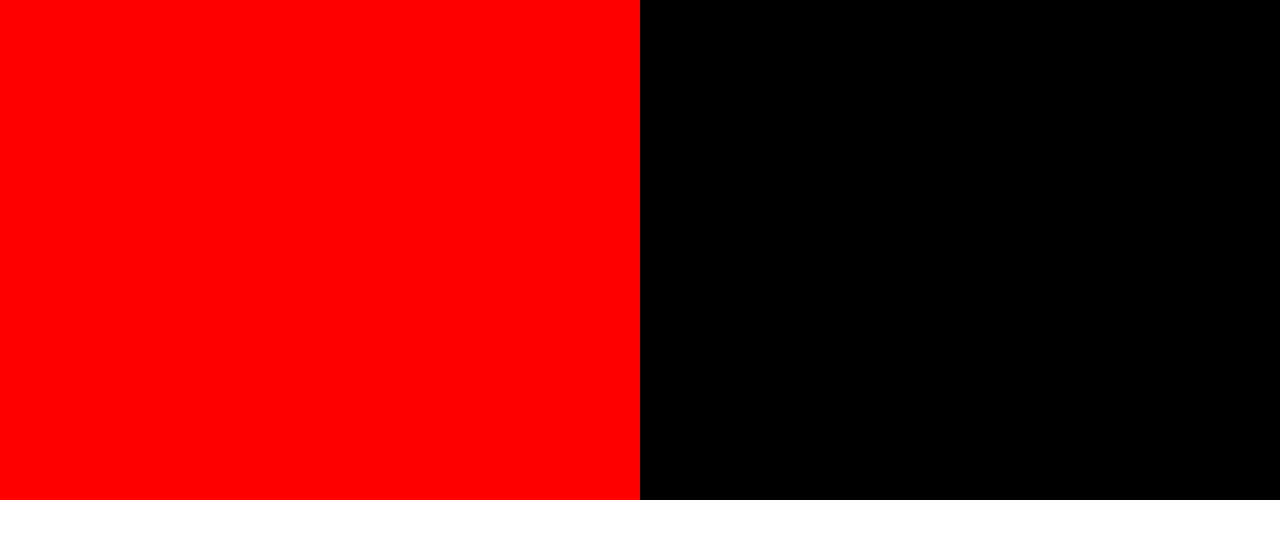
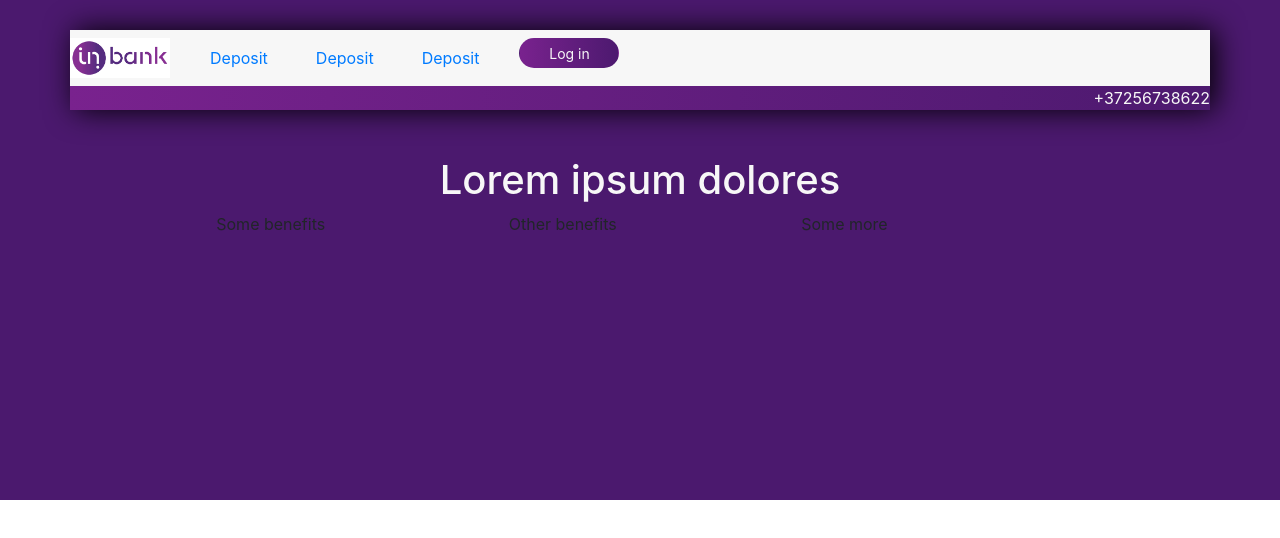
Before and after one commit to yevhen-tyshchenko/Inbank-frontend-task, a plain HTML site: page index.html in a window 1280 px wide. Drawn offline with nearby package versions, Linux system fonts and the light colour scheme.

Commit message:
Mobile version initial style

```diff
--- a/index.html
+++ b/index.html
@@ -8,15 +8,62 @@
     <title></title>
   </head>
   <body>
-    <div class="container-fluid">
-      <div class="row">
-        <div class="col-sm red">
+    <div class="container-fluid full-width">
+      <div class="container wrapper">
+        <div class="row top">
+          <div class="col-2 top-lang">
+          </div>
+          <div class="col-7">
+          </div>
+          <div class="col-3 top-links">
+          </div>
         </div>
-        <div class="col-sm black">
+        <div id="top-shadow-container">
+          <nav class="navbar navbar-expand-md">
+            <a class="navbar-brand" href="#">
+              <img src="./images/inbank-logo.png" id="top-logo" alt="">
+            </a>
+            <button class="navbar-toggler navbar-toggler-right" type="button" data-toggle="collapse" data-target="#navbar-content" aria-controls="navbar-content" aria-expanded="false" aria-label="Toggle navigation">
+              <span class="navbar-toggler-icon"></span>
+            </button>
+            <div class="collapse navbar-collapse" id="navbar-content">
+              <ul class="navbar-nav">
+                <li class="nav-item">
+                  <a class="nav-link" href="#">Deposit <span class="sr-only">(current)</span></a>
+                </li>
+                <li class="nav-item">
+                  <a class="nav-link" href="#">Deposit</a>
+                </li>
+                <li class="nav-item">
+                  <a class="nav-link" href="#">Deposit</a>
+                </li>
+                <li class="nav-item">
+                  <button type="button" class="btn rounded-button" id="purple-button">Log in</button>
+                </li>
+              </ul>
+
+            </div>
+          </nav>
+          <div class="top-phone-container">
+            <p>+37256738622</p>
+          </div>
+        </div>
+        <h1 id="centered-heading">Lorem ipsum dolores</h1>
+        <div class="row justify-content-center">
+          <div class="col-3 benefits">
+            Some benefits
+          </div>
+          <div class="col-3 benefits">
+            Other benefits
+          </div>
+          <div class="col-3 benefits">
+            Some more
+          </div>
         </div>
       </div>
     </div>
-
     <script src="https://code.jquery.com/jquery-3.3.1.slim.min.js" integrity="sha384-q8i/X+965DzO0rT7abK41JStQIAqVgRVzpbzo5smXKp4YfRvH+8abtTE1Pi6jizo" crossorigin="anonymous"></script>
+    <script src="https://cdnjs.cloudflare.com/ajax/libs/popper.js/1.11.0/umd/popper.min.js" integrity="sha384-b/U6ypiBEHpOf/4+1nzFpr53nxSS+GLCkfwBdFNTxtclqqenISfwAzpKaMNFNmj4" crossorigin="anonymous"></script>
+    <script src="https://maxcdn.bootstrapcdn.com/bootstrap/4.0.0-beta/js/bootstrap.min.js" integrity="sha384-h0AbiXch4ZDo7tp9hKZ4TsHbi047NrKGLO3SEJAg45jXxnGIfYzk4Si90RDIqNm1" crossorigin="anonymous"></script>
   </body>
 </html>
--- a/stylesheets/index.css
+++ b/stylesheets/index.css
@@ -1,3 +1,89 @@
+/* dark purple: #4B196E */
+/* light purple: 	#79228E */
+/* btn green: #CFF263 */
+/* grey background: #F7F7F7 */
+
+
+.full-width{
+  height: 500px;
+  background: #4B196E;
+  padding: 0;
+}
+
+.wrapper {
+  width: 100%;
+  height: 500px;
+  padding: 0;
+  box-sizing: border-box;
+  background: transparent;
+}
+
+.top {
+  height: 30px;
+  background: #4B196E;
+  margin: 0;
+}
+
+#top-shadow-container {
+  box-shadow: 5px 0 30px black;
+}
+
+.navbar {
+  width: 100%;
+  padding: 0;
+  background: #F7F7F7;
+  justify-content: flex-start;
+  justify-content: space-between;
+}
+
+.navbar-brand {
+  padding: 0;
+}
+
+#top-logo{
+  width: 100px;
+}
+
+.navbar-nav .nav-item {
+  padding: 8px 16px;
+  text-align: center;
+}
+
+.toggle {
+  flex-direction: row;
+}
+
+.rounded-button {
+  width: 100px;
+  height: 30px;
+  padding: 3px;
+  border-radius: 50px;
+  font-size: 14px;
+  text-align: center;
+}
+
+#purple-button {
+  background: linear-gradient(90deg, #79228E 0%, #4B196E 103.85%, #4B196E 103.85%);
+  color: #F7F7F7;
+  align-items: center;
+}
+
+.top-phone-container {
+  color: #F7F7F7;
+  text-align: right;
+  background: linear-gradient(90deg, #79228E 0%, #4B196E 103.85%, #4B196E 103.85%);
+}
+
+#centered-heading {
+  text-align: center;
+  padding-top: 30px;
+  color: #F7F7F7;
+}
+
+.benefits {
+  align: center;
+}
+
 .red {
   background: red;
   height: 500px;
@@ -7,3 +93,26 @@
   background: black;
   height: 500px;
 }
+
+/* Extra small devices (portrait phones, less than 576px) */
+@media (max-width: 575.98px) {
+
+}
+
+/* Small devices (landscape phones, less than 768px) */
+@media (max-width: 767.98px) {
+
+}
+
+/* Medium devices (tablets, less than 992px) */
+@media (max-width: 991.98px) {
+
+}
+
+/* Large devices (desktops, less than 1200px) */
+@media (max-width: 1199.98px) {
+
+}
+
+/* Extra large devices (large desktops) */
+/* No media query since the extra-large breakpoint has no upper bound on its width */
```
Also changed, not shown: images/inbank-logo.png (added).
